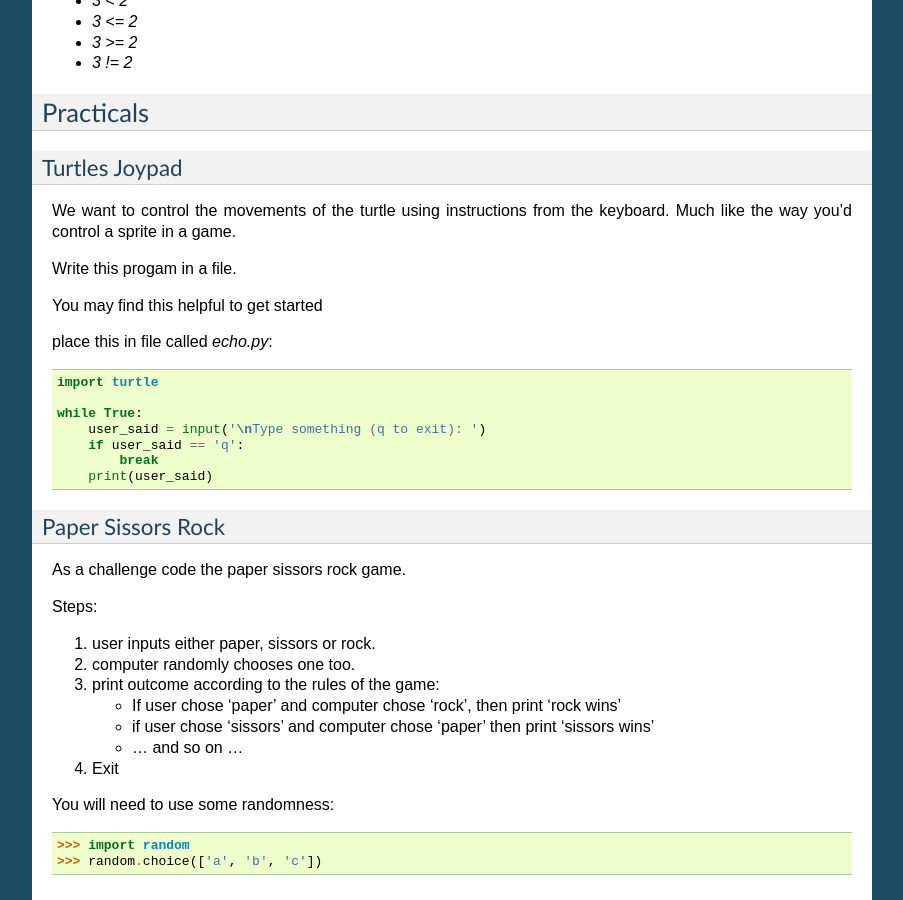
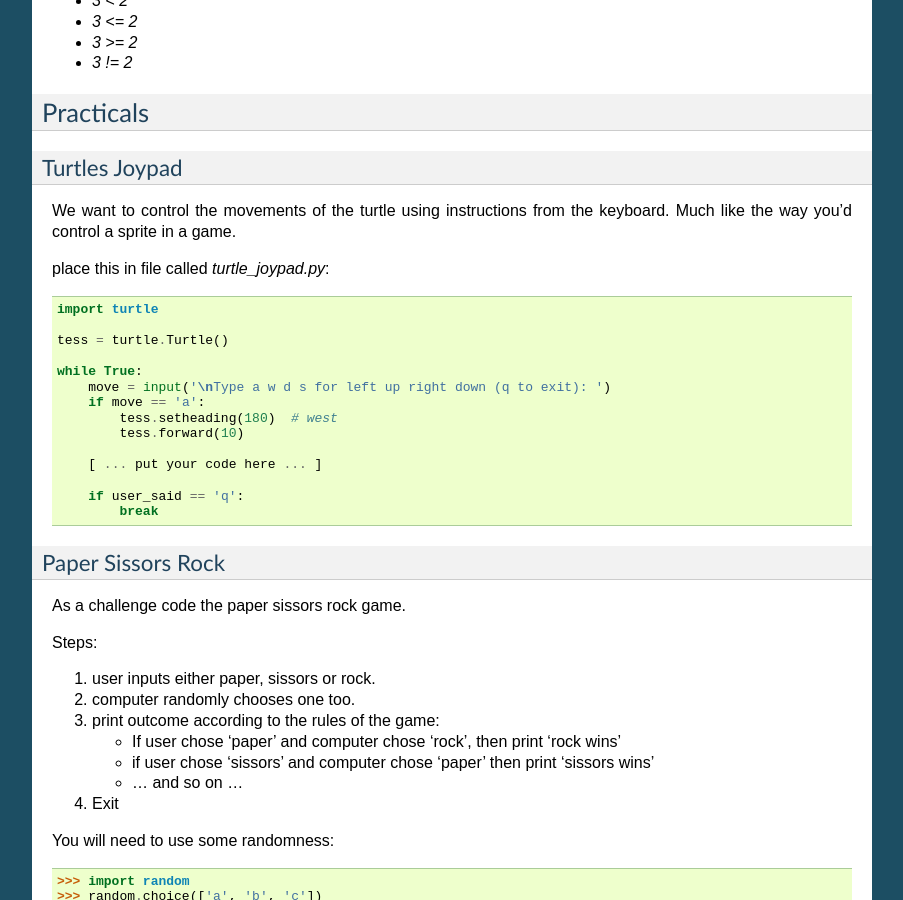
Before and after one commit to gu-lseg/intro-to-programming, a Sphinx documentation site: the page built from source/flow_control.rst, in a window 1280 px wide and 900 px high, scrolled down 1852 px. Shown: the whole window, without its empty margins (198-1101 px from the left). Built offline with Sphinx 7.4.7, drawn with Linux system fonts in a browser that asks for light colours.

Commit message:
simplify joypad exercise

```diff
--- a/source/flow_control.rst
+++ b/source/flow_control.rst
@@ -127,19 +127,23 @@ Turtles Joypad
 We want to control the movements of the turtle using instructions from the
 keyboard. Much like the way you'd control a sprite in a game.
 
-Write this progam in a file.
 
-You may find this helpful to get started
-
-place this in file called `echo.py`::
+place this in file called `turtle_joypad.py`::
 
     import turtle
 
+    tess = turtle.Turtle()
+
     while True:
-        user_said = input('\nType something (q to exit): ')
+        move = input('\nType a w d s for left up right down (q to exit): ')
+        if move == 'a':
+            tess.setheading(180)  # west
+            tess.forward(10)
+
+        [ ... put your code here ... ]
+
         if user_said == 'q':
             break
-        print(user_said)
 
 Paper Sissors Rock
 ------------------
```
